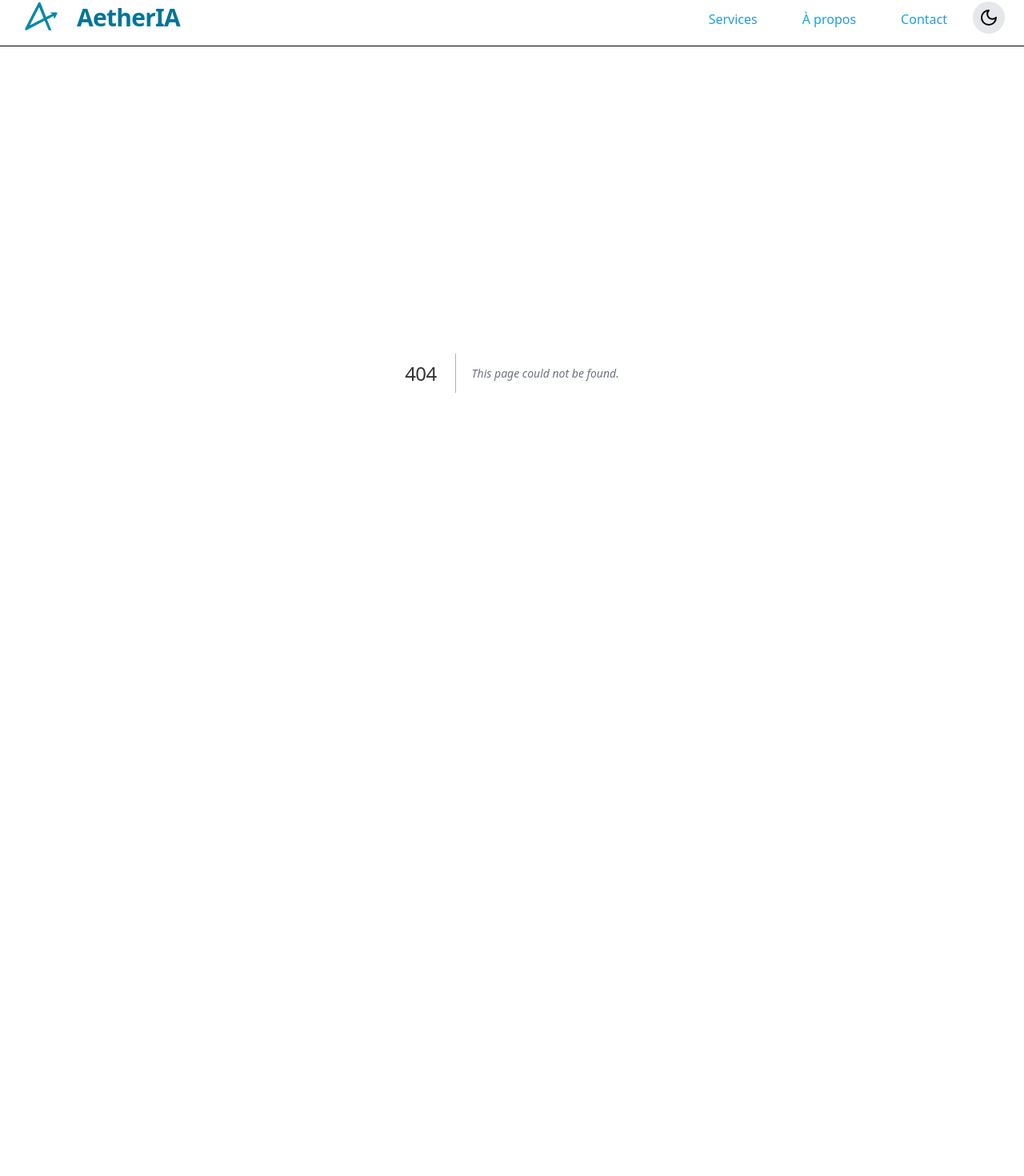
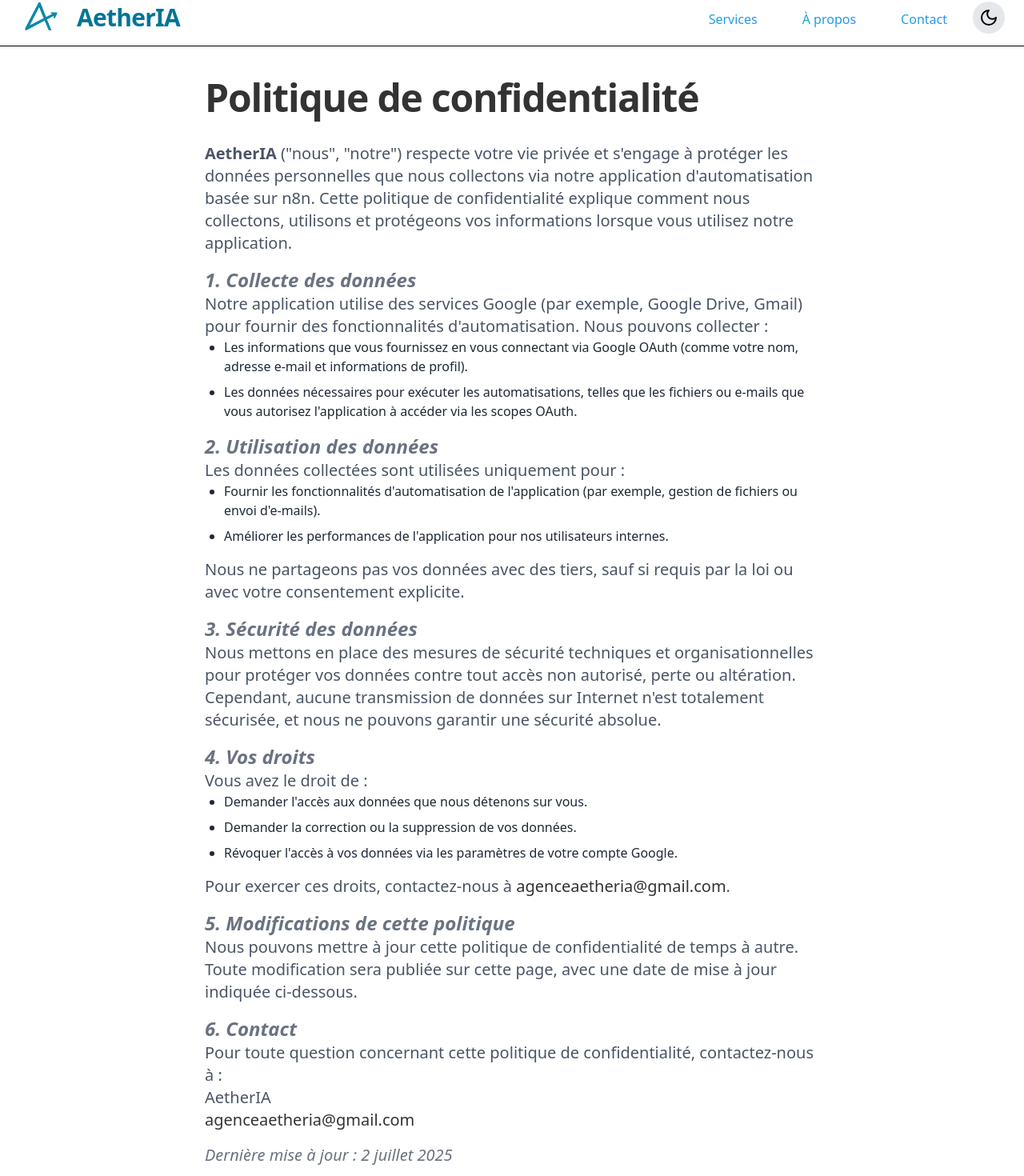
Before and after one commit to onlybaptiste54/agenceAetheria, a Next.js app: page /privacy in a window 1280 px wide. Before the commit this address had no page. Shown: the part 14-1484 px from the top of the page at 80% size. Before the commit the page ends 880 px from the top, so only its background shows below. Built offline with nearby package versions, Linux system fonts and the light colour scheme.

Commit message:
ajout des politiques de confidentialité et d'utilisation google

```diff
--- a/src/app/Components/Footer.js
+++ b/src/app/Components/Footer.js
@@ -1,5 +1,5 @@
 import { Mail, Facebook, Twitter } from 'lucide-react';
-
+import Link from 'next/link';
 export default function Footer() {
   return (
     <footer className="bg-[var(--color-bg)] text-[var(--color-text)] border-t border-[var(--color-border)] py-8 px-4">
@@ -17,6 +17,15 @@ export default function Footer() {
       <div className="mt-6 text-start text-sm text-gray-500 dark:text-gray-400 select-none space-y-1">
         <p>&copy; {new Date().getFullYear()} AetherIA. Tous droits réservés.</p>
         <p>Contact : agenceaetheria@gmail.com — 06 58 21 48 19</p>
+           <p>
+          <Link href="/privacy">
+            Politique de confidentialité
+          </Link>
+          {' | '}
+          <Link href="/utilisation">
+            Conditions d'utilisation
+          </Link>
+        </p>
       </div>
     </footer>
   );
--- /dev/null
+++ b/src/app/privacy/page.js
@@ -0,0 +1,85 @@
+import Head from 'next/head';
+
+export default function privacy() {
+  return (
+    <div className="bg-[var(--color-bg)] text-[var(--color-text)] py-8 px-4">
+      <Head>
+        <title>Politique de confidentialité - AetherIA</title>
+        <meta name="description" content="Politique de confidentialité de l'application AetherIA." />
+      </Head>
+      <main className="max-w-3xl mx-auto">
+        <h1 className="text-3xl font-bold text-gray-800 dark:text-gray-100 mb-6">
+          Politique de confidentialité
+        </h1>
+        <p className="text-gray-600 dark:text-gray-300 mb-4">
+          <strong>AetherIA</strong> ("nous", "notre") respecte votre vie privée et s'engage à protéger les données personnelles que nous collectons via notre application d'automatisation basée sur n8n. Cette politique de confidentialité explique comment nous collectons, utilisons et protégeons vos informations lorsque vous utilisez notre application.
+        </p>
+
+        <h2 className="text-xl font-semibold text-gray-800 dark:text-gray-100ქ
+
+System: 100 dark:text-gray-100 mt-4">
+          1. Collecte des données
+        </h2>
+        <p className="text-gray-600 dark:text-gray-300 mb-4">
+          Notre application utilise des services Google (par exemple, Google Drive, Gmail) pour fournir des fonctionnalités d'automatisation. Nous pouvons collecter :
+          <ul className="list-disc pl-6 mb-4">
+            <li>Les informations que vous fournissez en vous connectant via Google OAuth (comme votre nom, adresse e-mail et informations de profil).</li>
+            <li>Les données nécessaires pour exécuter les automatisations, telles que les fichiers ou e-mails que vous autorisez l'application à accéder via les scopes OAuth.</li>
+          </ul>
+        </p>
+
+        <h2 className="text-xl font-semibold text-gray-800 dark:text-gray-100 mt-4">
+          2. Utilisation des données
+        </h2>
+        <p className="text-gray-600 dark:text-gray-300 mb-4">
+          Les données collectées sont utilisées uniquement pour :
+          <ul className="list-disc pl-6 mb-4">
+            <li>Fournir les fonctionnalités d'automatisation de l'application (par exemple, gestion de fichiers ou envoi d'e-mails).</li>
+            <li>Améliorer les performances de l'application pour nos utilisateurs internes.</li>
+          </ul>
+          Nous ne partageons pas vos données avec des tiers, sauf si requis par la loi ou avec votre consentement explicite.
+        </p>
+
+        <h2 className="text-xl font-semibold text-gray-800 dark:text-gray-100 mt-4">
+          3. Sécurité des données
+        </h2>
+        <p className="text-gray-600 dark:text-gray-300 mb-4">
+          Nous mettons en place des mesures de sécurité techniques et organisationnelles pour protéger vos données contre tout accès non autorisé, perte ou altération. Cependant, aucune transmission de données sur Internet n'est totalement sécurisée, et nous ne pouvons garantir une sécurité absolue.
+        </p>
+
+        <h2 className="text-xl font-semibold text-gray-800 dark:text-gray-100 mt-4">
+          4. Vos droits
+        </h2>
+        <p className="text-gray-600 dark:text-gray-300 mb-4">
+          Vous avez le droit de :
+          <ul className="list-disc pl-6 mb-4">
+            <li>Demander l'accès aux données que nous détenons sur vous.</li>
+            <li>Demander la correction ou la suppression de vos données.</li>
+            <li>Révoquer l'accès à vos données via les paramètres de votre compte Google.</li>
+          </ul>
+          Pour exercer ces droits, contactez-nous à <a href="mailto:agenceaetheria@gmail.com" className="text-blue-500 hover:underline">agenceaetheria@gmail.com</a>.
+        </p>
+
+        <h2 className="text-xl font-semibold text-gray-800 dark:text-gray-100 mt-4">
+          5. Modifications de cette politique
+        </h2>
+        <p className="text-gray-600 dark:text-gray-300 mb-4">
+          Nous pouvons mettre à jour cette politique de confidentialité de temps à autre. Toute modification sera publiée sur cette page, avec une date de mise à jour indiquée ci-dessous.
+        </p>
+
+        <h2 className="text-xl font-semibold text-gray-800 dark:text-gray-100 mt-4">
+          6. Contact
+        </h2>
+        <p className="text-gray-600 dark:text-gray-300 mb-4">
+          Pour toute question concernant cette politique de confidentialité, contactez-nous à : <br />
+          AetherIA <br />
+          <a href="mailto:agenceaetheria@gmail.com" className="text-blue-500 hover:underline">agenceaetheria@gmail.com</a>
+        </p>
+
+        <p className="text-gray-500 dark:text-gray-400 text-sm">
+          <em>Dernière mise à jour : 2 juillet 2025</em>
+        </p>
+      </main>
+    </div>
+  );
+}
--- /dev/null
+++ b/src/app/utilisation/page.js
@@ -0,0 +1,73 @@
+import Head from 'next/head';
+
+export default function utilisation() {
+  return (
+    <div className="bg-[var(--color-bg)] text-[var(--color-text)] py-8 px-4">
+      <Head>
+        <title>Conditions d'utilisation - AetherIA</title>
+        <meta name="description" content="Conditions d'utilisation de l'application AetherIA." />
+      </Head>
+      <main className="max-w-3xl mx-auto">
+        <h1 className="text-3xl font-bold text-gray-800 dark:text-gray-100 mb-6">
+          Conditions d'utilisation
+        </h1>
+        <p className="text-gray-600 dark:text-gray-300 mb-4">
+          En utilisant l'application d'automatisation d'<strong>AetherIA</strong> basée sur n8n ("l'Application"), vous acceptez les conditions d'utilisation suivantes. Si vous n'acceptez pas ces conditions, veuillez ne pas utiliser l'Application.
+        </p>
+
+        <h2 className="text-xl font-semibold text-gray-800 dark:text-gray-100 mt-4">
+          1. Utilisation de l'Application
+        </h2>
+        <p className="text-gray-600 dark:text-gray-300 mb-4">
+          L'Application est conçue pour fournir des services d'automatisation internes, utilisant des intégrations avec des services Google (par exemple, Google Drive, Gmail). Vous vous engagez à :
+          <ul className="list-disc pl-6 mb-4">
+            <li>Utiliser l'Application conformément aux lois applicables.</li>
+            <li>Ne pas tenter d'accéder à l'Application de manière non autorisée.</li>
+            <li>Ne pas utiliser l'Application pour des activités illégales ou malveillantes.</li>
+          </ul>
+        </p>
+
+        <h2 className="text-xl font-semibold text-gray-800 dark:text-gray-100 mt-4">
+          2. Accès et authentification
+        </h2>
+        <p className="text-gray-600 dark:text-gray-300 mb-4">
+          L'accès à l'Application peut être restreint aux utilisateurs autorisés par AetherIA. Vous êtes responsable de la confidentialité de vos identifiants d'accès et de toute activité effectuée sous votre compte.
+        </p>
+
+        <h2 className="text-xl font-semibold text-gray-800 dark:text-gray-100 mt-4">
+          3. Propriété intellectuelle
+        </h2>
+        <p className="text-gray-600 dark:text-gray-300 mb-4">
+          Tout contenu ou matériel fourni par l'Application (y compris le code, les designs et les configurations) appartient à AetherIA ou à ses partenaires. Vous n'êtes pas autorisé à copier, modifier ou distribuer ce contenu sans autorisation écrite.
+        </p>
+
+        <h2 className="text-xl font-semibold text-gray-800 dark:text-gray-100 mt-4">
+          4. Limitation de responsabilité
+        </h2>
+        <p className="text-gray-600 dark:text-gray-300 mb-4">
+          L'Application est fournie "telle quelle". AetherIA ne garantit pas que l'Application sera exempte d'erreurs ou disponible en permanence. Nous ne sommes pas responsables des dommages indirects ou consécutifs découlant de l'utilisation de l'Application.
+        </p>
+
+        <h2 className="text-xl font-semibold text-gray-800 dark:text-gray-100 mt-4">
+          5. Modifications des conditions
+        </h2>
+        <p className="text-gray-600 dark:text-gray-300 mb-4">
+          Nous pouvons modifier ces conditions d'utilisation à tout moment. Les modifications seront publiées sur cette page, avec une date de mise à jour indiquée ci-dessous.
+        </p>
+
+        <h2 className="text-xl font-semibold text-gray-800 dark:text-gray-100 mt-4">
+          6. Contact
+        </h2>
+        <p className="text-gray-600 dark:text-gray-300 mb-4">
+          Pour toute question concernant ces conditions d'utilisation, contactez-nous à : <br />
+          AetherIA <br />
+          <a href="mailto:agenceaetheria@gmail.com" className="text-blue-500 hover:underline">agenceaetheria@gmail.com</a>
+        </p>
+
+        <p className="text-gray-500 dark:text-gray-400 text-sm">
+          <em>Dernière mise à jour : 2 juillet 2025</em>
+        </p>
+      </main>
+    </div>
+  );
+}
```
